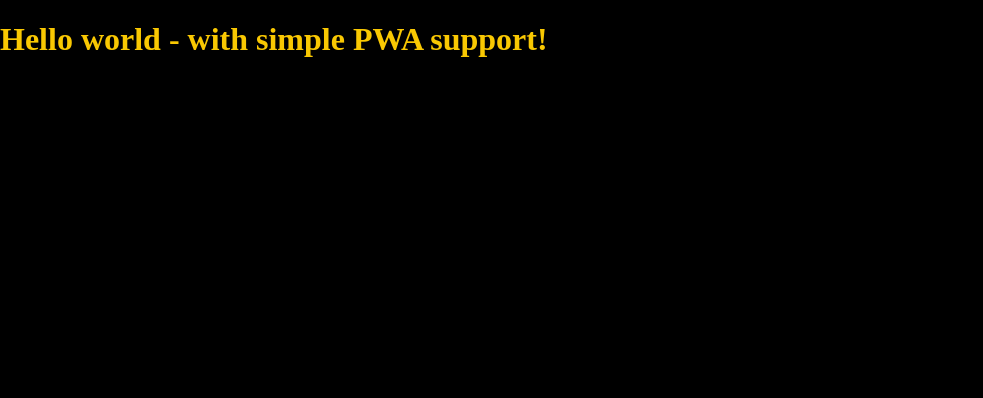
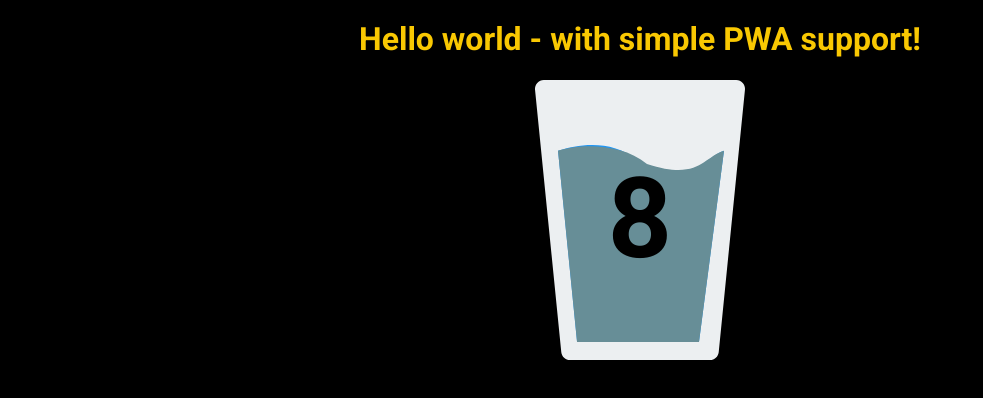
Before and after one commit to druszkiewicz/hydrapp, a website: page src/content/index.html in a window 1280 px wide. Shown: the whole page, without its empty margins (0-983 px from the left). Drawn offline with nearby package versions, Linux system fonts and the light colour scheme; files that its build step writes are made by us from their sources.

Commit message:
feat: some styling of svg file

```diff
--- a/src/content/index.html
+++ b/src/content/index.html
@@ -1,5 +1,6 @@
 <!DOCTYPE html>
 <html lang="en">
+
 <head>
    <meta charset="UTF-8" />
    <meta name="viewport" content="width=device-width, initial-scale=1.0" />
@@ -18,23 +19,33 @@
 
    <link rel="manifest" href="manifest.json" />
    <meta name="apple-mobile-web-app-capable" content="yes" />
-    <link
-      rel="apple-touch-icon"
-      sizes="192x192"
-      href="assets/pwa/icons/icon-192x192.png"
-    />
+   <link rel="apple-touch-icon" sizes="192x192" href="assets/pwa/icons/icon-192x192.png" />
 
-    <link
-      rel="icon"
-      type="image/png"
-      href="assets/pwa/icons/icon-192x192.png"
-    />
+   <link rel="icon" type="image/png" href="assets/pwa/icons/icon-192x192.png" />
 
    <link rel="stylesheet" href="css/main.css" />
 </head>
+
 <body>
+   <main class="main">
       <h1>Hello world - with simple PWA support!</h1>
+      <div class="kontener">
+         <svg width="280" height="280" viewBox="0 0 280 280" fill="none" xmlns="http://www.w3.org/2000/svg">
+            <path
+               d="M242.748 2.8875C241.085 1.05 238.74 0 236.255 0H43.7555C41.288 0 38.9255 1.05 37.263 2.8875C35.618 4.7075 34.7955 7.1575 35.0405 9.625L61.2905 272.125C61.7455 276.605 65.508 280 70.0055 280H210.005C214.503 280 218.265 276.605 218.703 272.125L244.953 9.625C245.215 7.1575 244.41 4.7075 242.748 2.8875Z"
+               fill="#ECEFF1" />
+            <path
+               d="M224 70.7913L198.998 262H77.063L58 70.7913C79.4674 63.8822 112.098 59.2186 138.03 80.6367C172 127 202.704 77.3549 224 70.7913Z"
+               fill="#2196F3" />
+            <path class="kolor"
+               d="M224 70.7913L198.998 262H77.063L58 70.7913C79.4674 63.8822 121.067 62.5819 147 84C198.998 101 202.704 77.3549 224 70.7913Z"
+               fill="#2196F3" />
+         </svg>
+         <h1 class="licznik">8</h1>
+      </div>
+   </main>
 
    <script src="js/main.js"></script>
 </body>
+
 </html>
--- a/src/scss/main.scss
+++ b/src/scss/main.scss
@@ -1,16 +1,46 @@
 @import "_normalize";
 @import "_variables";
+@import url('https://fonts.googleapis.com/css?family=Roboto:400,500,700&display=swap&subset=latin-ext');
 
 
 html {
-  box-sizing: border-box;
+   box-sizing: border-box;
 }
 
-*, *:before, *:after {
-  box-sizing: inherit;
+*,
+*:before,
+*:after {
+   box-sizing: inherit;
 }
 
 body {
-  color: $yellow;
-  background: $violet;
+   color: $yellow;
+   background: $violet;
+   font-family: 'Roboto';
 }
+
+.kolor {
+   fill: rgb(103, 142, 151);
+}
+
+.kontener {
+   display: flex;
+   justify-content: center;
+   align-items: center;
+   max-height: 100vh;
+   position: relative;
+}
+
+.licznik {
+   position: fixed;
+   font-size: 112px;
+   margin: 32px auto;
+   color: black;
+}
+
+.main {
+   display: flex;
+   justify-content: center;
+   align-items: center;
+   flex-direction: column;
+}
```
Also changed, not shown: src/assets/img/water-glass.svg (added), 1 other file. Lines whose indentation alone changed are shown as unchanged.
